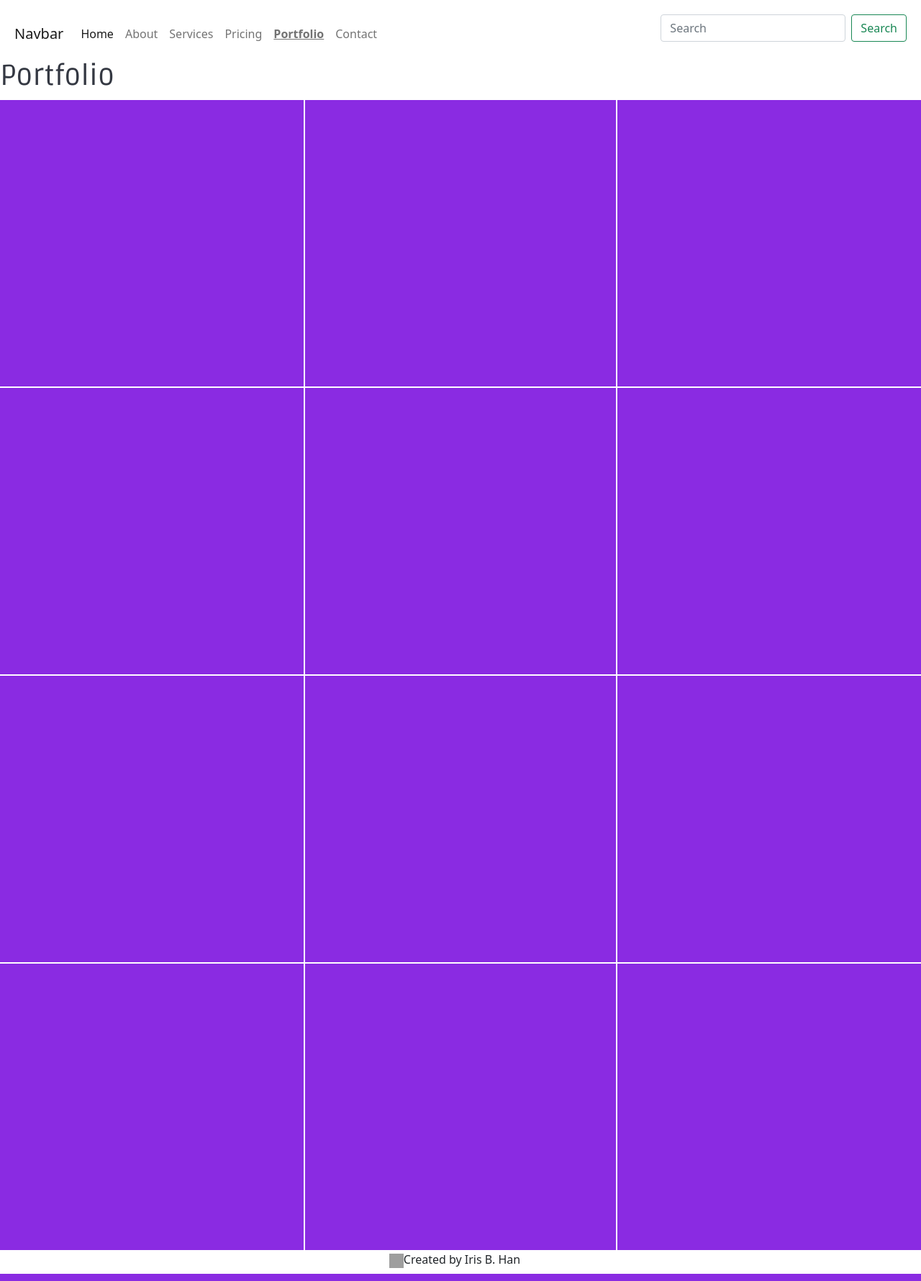
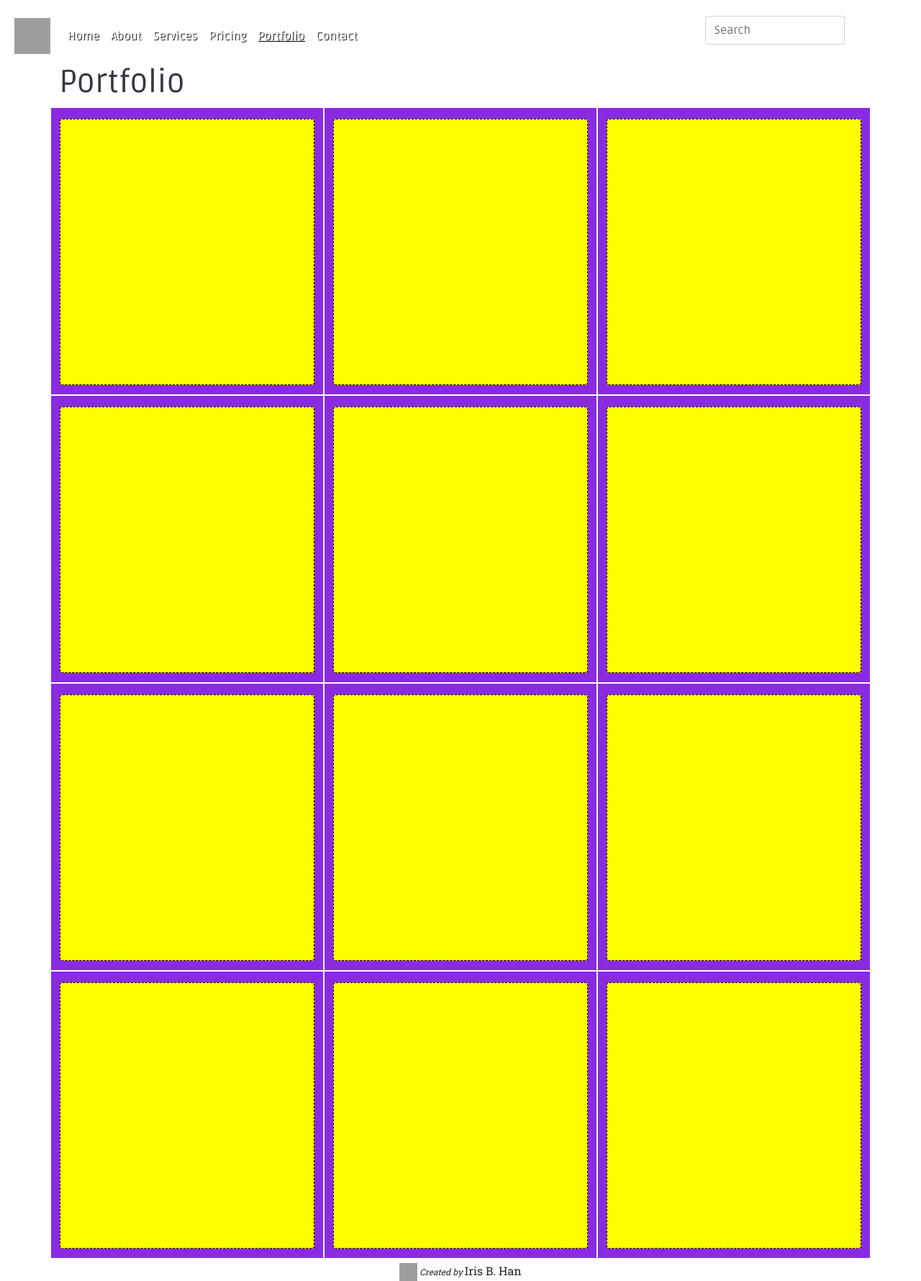
Before and after one commit to ibhan88/web-services, a Flask app: page /portfolio in a window 1280 px wide. Shown: the whole page at 72% size. Run offline with Flask 2, Linux system fonts and the light colour scheme; grey boxes are pictures that could not be loaded.

Commit message:
Formatted homepage, added portfolio page layout

```diff
--- a/static/css/styles.css
+++ b/static/css/styles.css
@@ -6,6 +6,7 @@ html {
 body {
 	margin: 0;
   padding: 0;
+	font-family: 'Roboto Slab', serif;
 }
 
 article {
@@ -14,16 +15,20 @@ article {
 
 h1,
 h2,
-h4 {
+h4,
+h5 {
 	font-family: 'Ruda', sans-serif;
 	font-weight: 400;
 }
 
 h3,
-h5,
 h6 {
 	font-family: 'Roboto Slab', serif;
 	font-weight: 400;
+}
+
+h1 {
+	font-size: 2.75rem;
 }
 
 
@@ -38,16 +43,50 @@ h6 {
 /*NAVIGATION*/
 .navbar {
 	padding: 1.25rem 0.5rem 0.5rem 0.5rem;
+	font-family: 'Ruda', sans-serif;
+	font-weight: 500;
 }
+
+.nav-link {
+	color: #FFF !important;
+	text-shadow: 1px 1px 1px #000;
+}
+
 .current a {
 	font-weight: 600;
 	text-decoration: underline;
 }
 
-.dropdown-menu a {
-	font-weight: 400;
-	text-decoration: none;
+.btn-outline-success {
+	color: #FFF;
+	border: 2px solid #FFF;
 }
+
+
+
+.btn-outline-success:hover {
+	color: #FFF;
+	background-color: #EB6417;
+	border: 2px solid #EB6417;
+}
+
+.btn-outline-success:active {
+	color: #FFF;
+	background-color: #EB6417;
+	border: 2px solid #EB6417;
+	box-shadow: 0 0 0 0.25rem rgba(184, 79, 18, 0.5);
+}
+
+.btn-outline-success:focus {
+	box-shadow: 0 0 0 0.25rem rgba(184, 79, 18, 0.5);
+}
+
+#nav-logo {
+	height: 50px;
+	width: 50px;
+}
+
+
 
 
 
@@ -122,6 +234,13 @@ h6 {
 	border: 1px solid white;
 }
 
+.card {
+	height: 370px;
+	background-color: yellow;
+	border: 1px dashed black;
+	margin-top: 15px;
+}
+
 
 
 /*CONTACT*/
@@ -139,16 +258,25 @@ footer {
 
 footer {
 	text-align: center;
+	padding-top: 5px;
+	height: 30px;
+}
+
+.main-footer span,
+footer span {
+	font-style: italic;
+	font-size: 0.75rem;
 }
 
 .main-footer {
 	position: absolute;
 	bottom: 0;
 	text-align: end;
+	color: #FFF;
 }
 
 .main-footer img,
 footer img {
-	height: 20px;
-	width: 20px;
+	height: 25px;
+	width: 25px;
 }
--- a/templates/base.html
+++ b/templates/base.html
@@ -6,13 +6,14 @@
       <link href="https://cdn.jsdelivr.net/npm/bootstrap@5.0.1/dist/css/bootstrap.min.css" rel="stylesheet" integrity="sha384-+0n0xVW2eSR5OomGNYDnhzAbDsOXxcvSN1TPprVMTNDbiYZCxYbOOl7+AMvyTG2x" crossorigin="anonymous">
       <link href="/static/css/styles.css" type="text/css" rel="stylesheet">
       <link rel="preconnect" href="https://fonts.gstatic.com">
-      <link href="https://fonts.googleapis.com/css2?family=Roboto+Slab:wght@300;400;500&family=Ruda:wght@400;500;600;700&display=swap" rel="stylesheet">
+      <link href="https://fonts.googleapis.com/css2?family=Roboto+Slab:wght@300;400;500&family=Ruda:wght@400;500;600;700;900&display=swap" rel="stylesheet">
+      <link rel="icon" href="../static/img/logo/logo.ico" type="image/x-icon">
   </head>
 
   <header>
     <nav class="navbar navbar-expand-lg navbar-light zind-2">
       <div class="container-fluid">
-        <a class="navbar-brand" href="#">Navbar</a>
+        <a class="navbar-brand" href="/"><img src="../static/img/logo/logo-sm.png" alt="..." id="nav-logo"></a>
         <button class="navbar-toggler" type="button" data-bs-toggle="collapse" data-bs-target="#navbarSupportedContent" aria-controls="navbarSupportedContent" aria-expanded="false" aria-label="Toggle navigation">
           <span class="navbar-toggler-icon"></span>
         </button>
@@ -58,7 +59,7 @@
 
   </body>
 
-  <footer class="zind-2 pb-2 pe-3">
-    <img src="../static/img/placeholder-icon.png" alt="..."><span>Created by </span>Iris B. Han
+  <footer class="zind-2">
+    <img src="../static/img/logo/logo-sm.png" alt="..."><span> Created by </span> Iris B. Han
   </footer>
 </html>
--- a/templates/portfolio.html
+++ b/templates/portfolio.html
@@ -3,23 +3,45 @@
 {% block title %} Portfolio {% endblock%}
 
 {% block body %}
-<div>
+<div class="container">
   <h1>Portfolio</h1>
   <div class="row">
-    <div class="portfolio-container col-md-6 col-lg-4 col-xxl-3"></div>
-    <div class="portfolio-container col-md-6 col-lg-4 col-xxl-3"></div>
-    <div class="portfolio-container col-md-6 col-lg-4 col-xxl-3"></div>
-    <div class="portfolio-container col-md-6 col-lg-4 col-xxl-3"></div>
-
-    <div class="portfolio-container col-md-6 col-lg-4 col-xxl-3"></div>
-    <div class="portfolio-container col-md-6 col-lg-4 col-xxl-3"></div>
-    <div class="portfolio-container col-md-6 col-lg-4 col-xxl-3"></div>
-    <div class="portfolio-container col-md-6 col-lg-4 col-xxl-3"></div>
-
-    <div class="portfolio-container col-md-6 col-lg-4 col-xxl-3"></div>
-    <div class="portfolio-container col-md-6 col-lg-4 col-xxl-3"></div>
-    <div class="portfolio-container col-md-6 col-lg-4 col-xxl-3"></div>
-    <div class="portfolio-container col-md-6 col-lg-4 col-xxl-3"></div>
+    <div class="portfolio-container col-md-6 col-lg-4 col-xxl-3">
+      <div class="card"></div>
+    </div>
+    <div class="portfolio-container col-md-6 col-lg-4 col-xxl-3">
+      <div class="card"></div>
+    </div>
+    <div class="portfolio-container col-md-6 col-lg-4 col-xxl-3">
+      <div class="card"></div>
+    </div>
+    <div class="portfolio-container col-md-6 col-lg-4 col-xxl-3">
+      <div class="card"></div>
+    </div>
+    <div class="portfolio-container col-md-6 col-lg-4 col-xxl-3">
+      <div class="card"></div>
+    </div>
+    <div class="portfolio-container col-md-6 col-lg-4 col-xxl-3">
+      <div class="card"></div>
+    </div>
+    <div class="portfolio-container col-md-6 col-lg-4 col-xxl-3">
+      <div class="card"></div>
+    </div>
+    <div class="portfolio-container col-md-6 col-lg-4 col-xxl-3">
+      <div class="card"></div>
+    </div>
+    <div class="portfolio-container col-md-6 col-lg-4 col-xxl-3">
+      <div class="card"></div>
+    </div>
+    <div class="portfolio-container col-md-6 col-lg-4 col-xxl-3">
+      <div class="card"></div>
+    </div>
+    <div class="portfolio-container col-md-6 col-lg-4 col-xxl-3">
+      <div class="card"></div>
+    </div>
+    <div class="portfolio-container col-md-6 col-lg-4 col-xxl-3">
+      <div class="card"></div>
+    </div>
   </div>
 
 </div>
```
Also changed, not shown: other parts of static/css/styles.css (+83 -10 lines), templates/index.html (+34 -35 lines).
